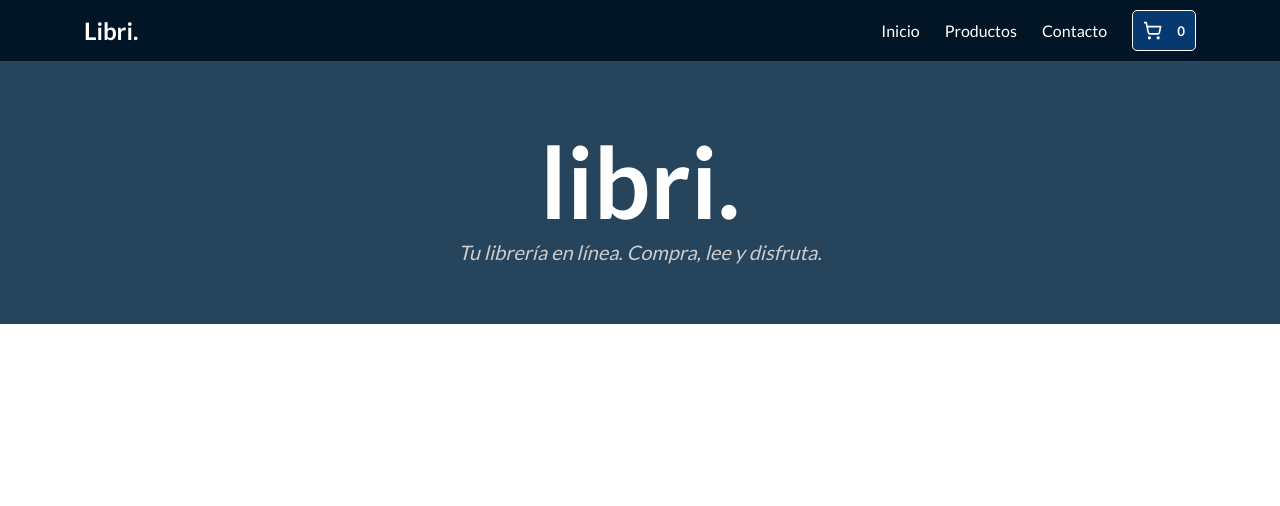
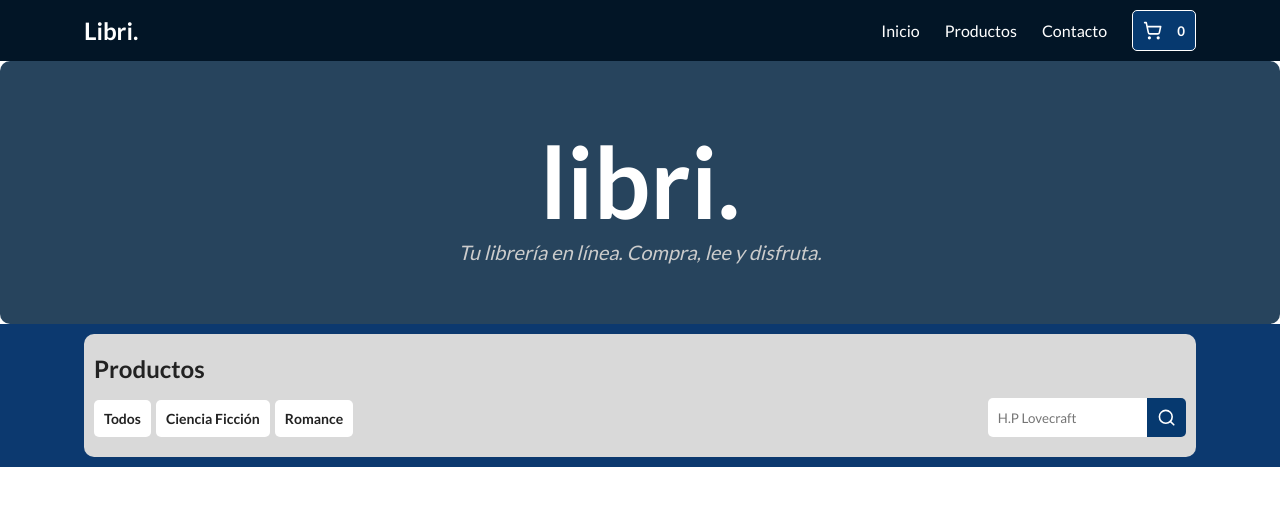
Before and after one commit to EnzoDev10/Libri, a React (Vite) app: page / in a window 1280 px wide. Shown: the top 506 px of the page. Built offline with nearby package versions, Linux system fonts and the light colour scheme.

Commit message:
Created component to show products.

```diff
--- /dev/null
+++ b/src/components/Bookshelf/Bookshelf.tsx
@@ -0,0 +1,23 @@
+import './Bookshelf.css';
+
+import { Categories } from './Categories/Categories';
+
+import { Searchbar } from './SearchBar/SearchBar';
+
+export const Bookshelf = () => {
+	return (
+		<>
+			<main>
+				<div className='wrapper'>
+					<section>
+						<h2>Productos</h2>
+						<nav className='book-nav'>
+							<Categories />
+							<Searchbar />
+						</nav>
+					</section>
+				</div>
+			</main>
+		</>
+	);
+};
--- /dev/null
+++ b/src/components/Bookshelf/bookshelf.css
@@ -0,0 +1,23 @@
+main {
+	background-color: var(--products-bg);
+}
+
+h2 {
+	color: var(--text-dark);
+}
+
+section {
+	background-color: var(--light-bg);
+	padding: 20px 10px;
+	border-radius: var(--radius-large);
+	display: flex;
+	flex-direction: column;
+
+	gap: 15px;
+}
+
+nav {
+	display: flex;
+	align-items: center;
+	justify-content: space-between;
+}
--- a/src/pages/Home.tsx
+++ b/src/pages/Home.tsx
@@ -1,10 +1,11 @@
-import { Header, Hero } from '../components';
+import { Header, Hero, Bookshelf } from '../components';
 
 export const Home = () => {
 	return (
 		<>
 			<Header />
 			<Hero />
+			<Bookshelf />
 		</>
 	);
 };
```
